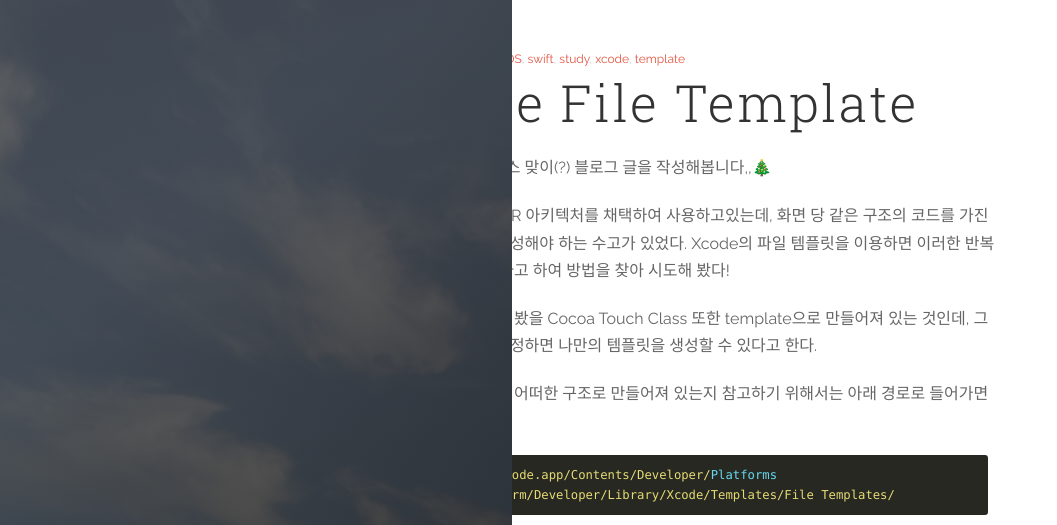
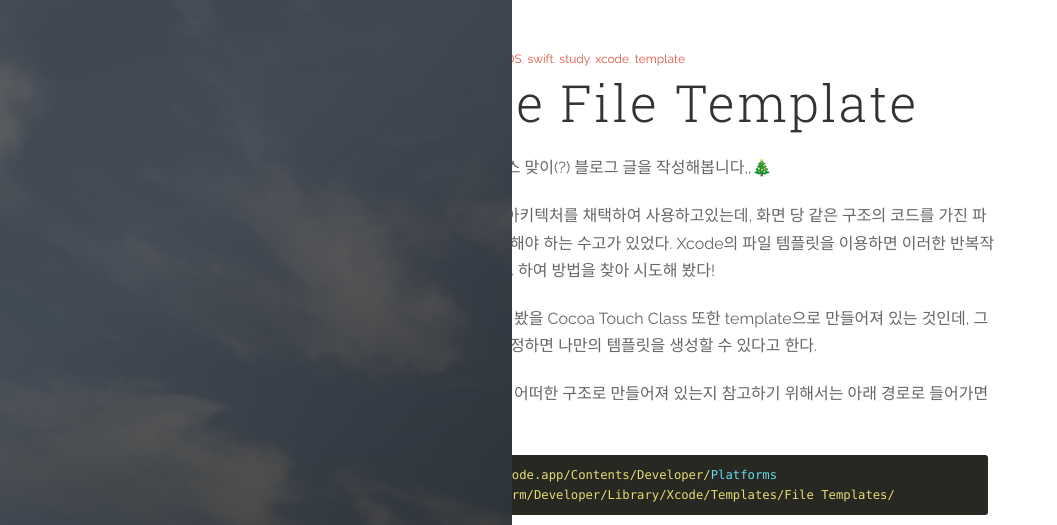
Before and after one commit to dy-yb/dy-yb.github.io, a Jekyll site: the page built from _posts/2022-12-25-FileTemplate.md, in a window 1280 px wide and 1400 px high. Shown: the top 525 px of the window, without its empty margins (0-1057 px from the left). Built offline with Jekyll 4.4.1, drawn with Linux system fonts in a browser that asks for light colours; nearby versions of some CDN libraries; comment, search, counter and statistics services are not loaded; some of the changed text lies outside the part shown.

Commit message:
Update 2022-12-25-FileTemplate.md

```diff
--- a/_posts/2022-12-25-FileTemplate.md
+++ b/_posts/2022-12-25-FileTemplate.md
@@ -7,7 +7,7 @@
 
 오랜만에 크리스마스 맞이(?) 블로그 글을 작성해봅니다,,🎄
 
-프로젝트에서 VIPER 아키텍처를 채택하여 사용하고있는데, 화면 당 같은 구조의 코드를 가진 파일을 반복해서 생성해야 하는 수고가 있었다. Xcode의 파일 템플릿을 이용하면 이러한 반복작업을 줄일 수 있다고 하여 방법을 찾아 시도해 봤다!
+프로젝트에서 VIP 아키텍처를 채택하여 사용하고있는데, 화면 당 같은 구조의 코드를 가진 파일을 반복해서 생성해야 하는 수고가 있었다. Xcode의 파일 템플릿을 이용하면 이러한 반복작업을 줄일 수 있다고 하여 방법을 찾아 시도해 봤다!
 
 
 우선 한번쯤 사용해 봤을 Cocoa Touch Class 또한 template으로 만들어져 있는 것인데, 그 구조를 참고하여 수정하면 나만의 템플릿을 생성할 수 있다고 한다.
@@ -133,8 +129,6 @@
 
 - 적용 화면
 
-<img width="417" alt="%E1%84%89%E1%85%B3%E1%84%8F%E1%85%B3%E1%84%85%E1%85%B5%E1%86%AB%E1%84%89%E1%85%A3%E1%86%BA_2022-12-25_21 21 41" src="https://user-images.githubusercontent.com/40792935/209468289-fdbde309-587c-46d5-8e74-cf067cabbf5c.png">
-
 <img width="731" alt="%E1%84%89%E1%85%B3%E1%84%8F%E1%85%B3%E1%84%85%E1%85%B5%E1%86%AB%E1%84%89%E1%85%A3%E1%86%BA_2022-12-25_21 24 21" src="https://user-images.githubusercontent.com/40792935/209468294-eaeafb2f-b8bb-41bc-9348-d58b1cd21858.png">
 
 <img width="298" alt="%E1%84%89%E1%85%B3%E1%84%8F%E1%85%B3%E1%84%85%E1%85%B5%E1%86%AB%E1%84%89%E1%85%A3%E1%86%BA_2022-12-25_21 23 32" src="https://user-images.githubusercontent.com/40792935/209468290-baa383b5-dd47-4eb5-a654-62e91cad234d.png">
```
Also changed, not shown: other parts of _posts/2022-12-25-FileTemplate.md (+1 -5 lines).
